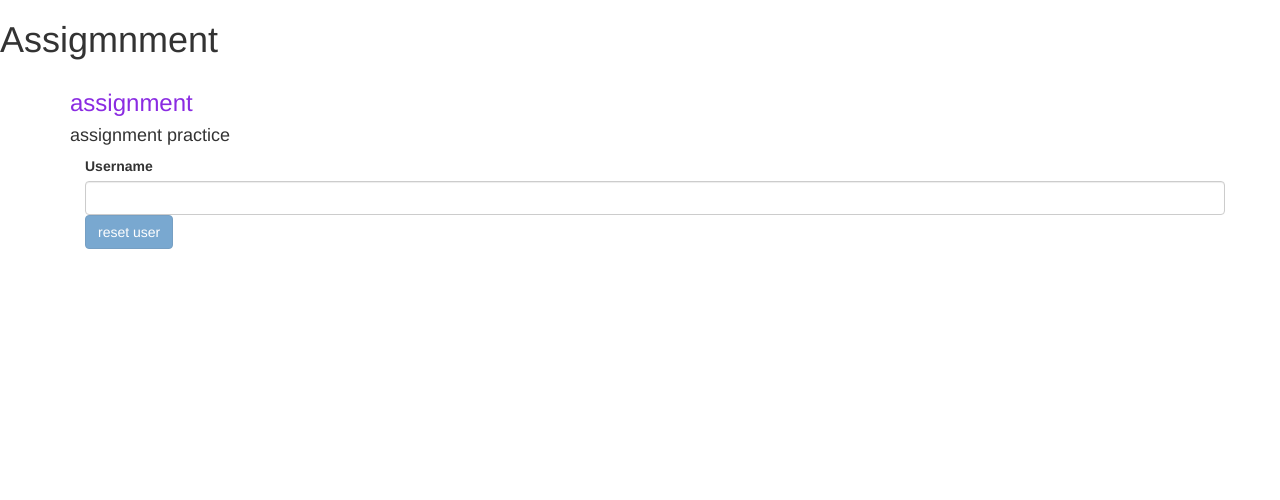
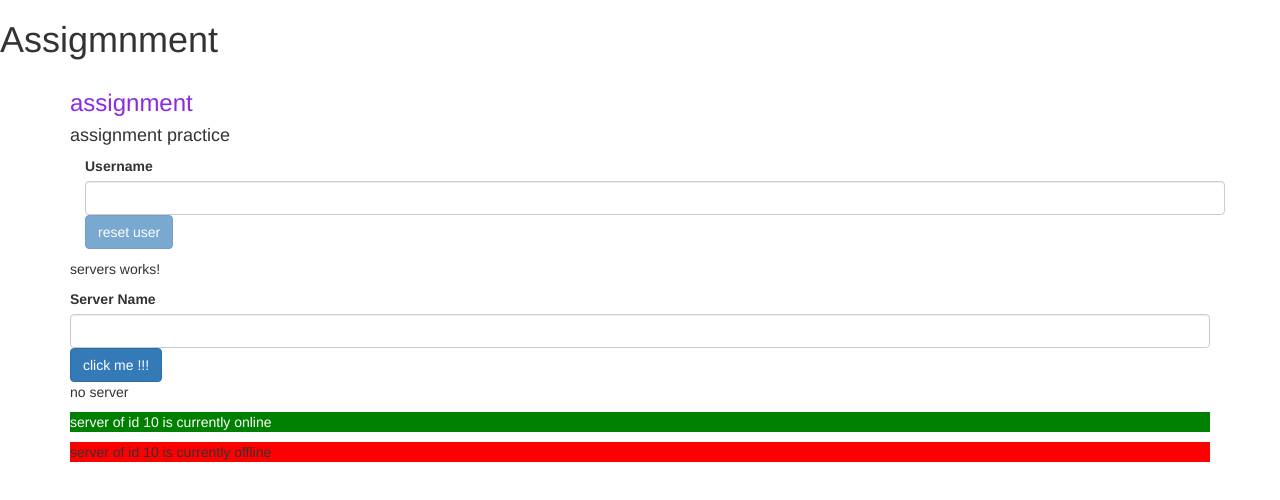
Before and after one commit to Sandesh003/Angular-App, an Angular app: page / in a window 1280 px wide. Shown: the top 500 px of the page. Built offline with nearby package versions, Linux system fonts and the light colour scheme.

Commit message:
color assignment done.

```diff
--- a/src/app/app.component.html
+++ b/src/app/app.component.html
@@ -5,6 +5,9 @@
 
           <h3>assignment</h3>
           <app-server></app-server>
+          <app-servers></app-servers>
+          <app-color></app-color>
+          <app-color></app-color>
 
 
 </div>
--- a/src/app/app.module.ts
+++ b/src/app/app.module.ts
@@ -6,12 +6,14 @@ import { AppComponent } from './app.component';
 import { ServerComponent } from './server/server.component';
 
 import { ServersComponent } from './servers/servers.component';
+import { colorComponent } from './color/color.component';
 
 @NgModule({
   declarations: [
     AppComponent,
     ServerComponent,
-    ServersComponent
+    ServersComponent,
+    colorComponent
   ],
   imports: [
     BrowserModule,
--- /dev/null
+++ b/src/app/color/color.component.html
@@ -0,0 +1,2 @@
+<p [ngStyle] = "{ backgroundColor: getcolor() }"
+[ngClass] = '{ online: serverStatus === "online"}'>server of id {{serverId}} is currently {{getServerStatus()}}</p>
--- /dev/null
+++ b/src/app/color/color.component.ts
@@ -0,0 +1,28 @@
+import { style } from "@angular/animations";
+import { Component } from "@angular/core";
+
+@Component({
+    selector: 'app-color',
+    templateUrl: './color.component.html',
+    styles: [`
+    .online{
+        color:white;
+    }
+    `]
+})
+export class colorComponent{
+    serverId = 10;
+    serverStatus: string = "offline";
+    constructor(){
+        this.serverStatus = Math.random() > 0.5 ? 'online' : 'offline';
+    }
+    getServerStatus(){
+        return this.serverStatus;
+    }
+
+    getcolor(){
+        return this.serverStatus === 'online' ? 'green' : 'red';
+    }
+
+
+}
--- a/src/app/servers/servers.component.html
+++ b/src/app/servers/servers.component.html
@@ -6,4 +6,7 @@
     (input)="onUpdateServer($event)">
 
 <button class="btn btn-primary" (click)= 'myfun()'> click me !!!</button>
-<p>{{ allowServer }}</p>
+<p *ngIf = "created; else noServer">{{ allowServer }}</p>
+<ng-template #noServer>
+    <p>no server </p>
+</ng-template>
--- a/src/app/servers/servers.component.ts
+++ b/src/app/servers/servers.component.ts
@@ -9,6 +9,7 @@ export class ServersComponent implements OnInit {
 
   allowServer: string = "";
   serverName = "";
+  created = false;
 
 
   constructor() {
@@ -21,7 +22,9 @@ onUpdateServer(event : any){
 }
 
 myfun(){
+  this.created = true;
   return this.allowServer = "helllo there... your server name is " + this.serverName;
+
 }
 
   ngOnInit(): void {
```
